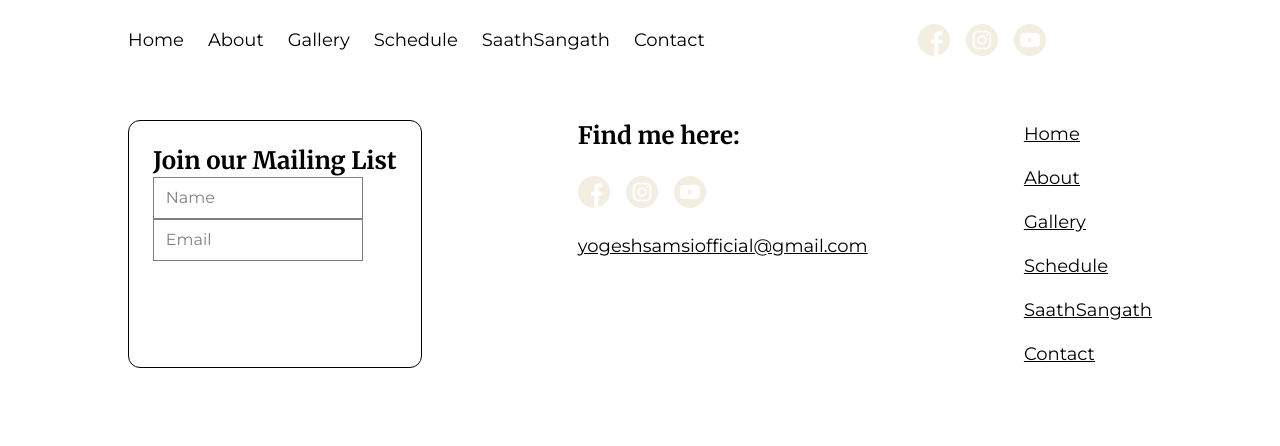
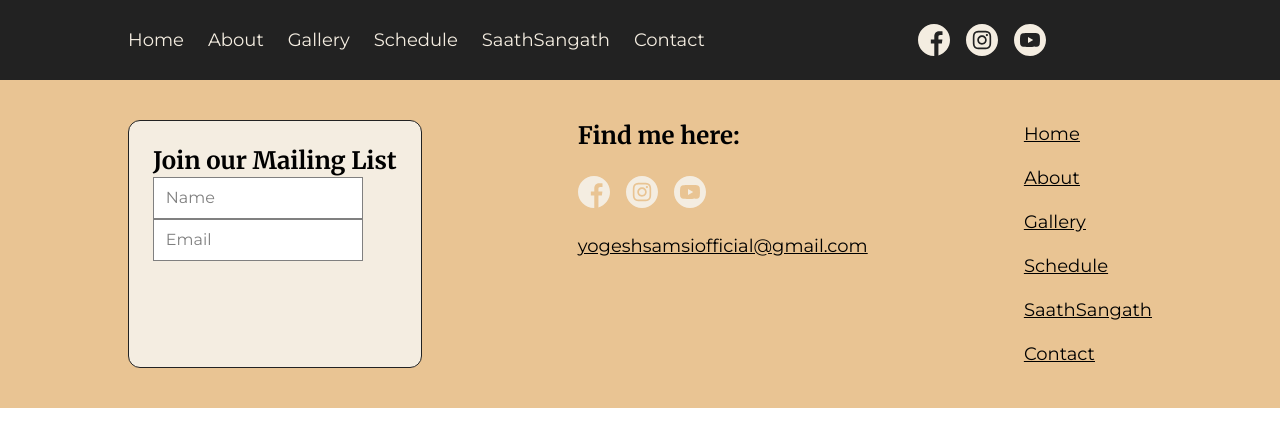
Before and after one commit to NeeshSamsi/yogeshsamsi-old, a Next.js app: page / in a window 1280 px wide. Shown: the top 446 px of the page. Built offline with nearby package versions, Linux system fonts and the light colour scheme; a web font is replaced by a local one; what tailwind-hamburgers would draw is missing.

Commit message:
Revert "feat: tw custom colors with css variables"
This reverts commit a3911d259d7fff578176662724e08957baa84872.

```diff
--- a/tailwind.config.js
+++ b/tailwind.config.js
@@ -17,10 +17,10 @@ module.exports = {
     },
     extend: {
       colors: {
-        dark: "var(--color-dark)",
-        light: "var(--color-light)",
-        brown: "var(--color-brown)",
-        cream: "var(--color-cream)",
+        dark: "#222222",
+        light: "#F4EDE1",
+        brown: "#362009",
+        cream: "#E9C493",
       },
       spacing: {
         "col-all": "10%",
--- a/tailwind/tailwind.css
+++ b/tailwind/tailwind.css
@@ -3,13 +3,6 @@
 @tailwind base;
 @tailwind components;
 @tailwind utilities;
-
-:root {
-  --clr-dark: "#222222";
-  --clr-light: "#F4EDE1";
-  --clr-brown: "#362009";
-  --clr-cream: "#E9C493";
-}
 
 @layer utilities {
   .image {
```
